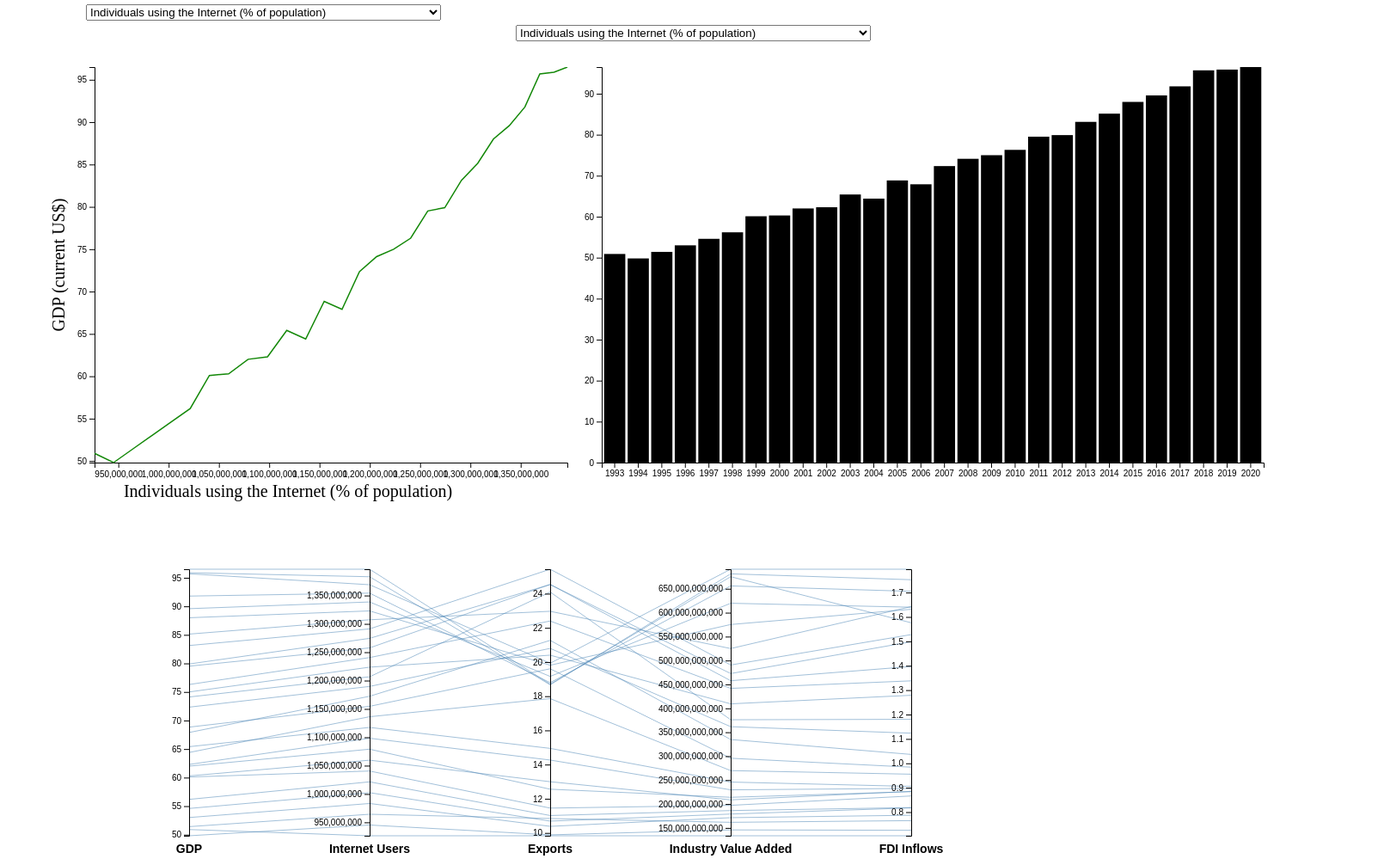
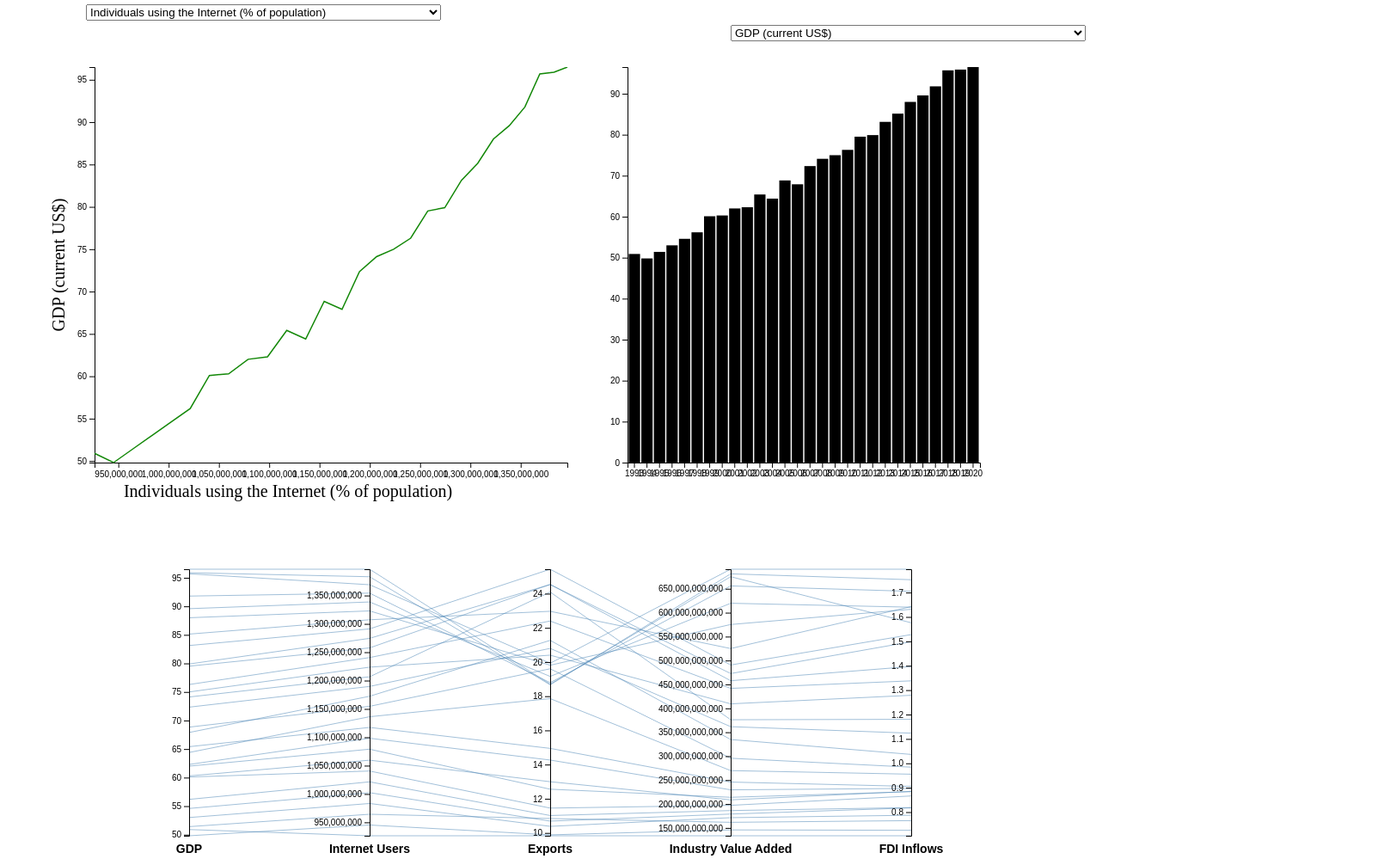
Before and after one commit to RussellChien/ecs163-24w-finalproj-india, a plain HTML site: page index.html in a window 1280 px wide. Shown: the whole page at 86% size, 1610 px wide, since content can reach past the window. Drawn offline with nearby package versions, Linux system fonts and the light colour scheme.

Commit message:
add bar chart transitions + fix bar selector + tooltip works now

```diff
--- a/main.js
+++ b/main.js
@@ -90,13 +90,11 @@ d3.csv("data/india_dataset.csv").then(rawData => {
     console.log(rawData)
     var svg = d3.select("#line-graph")
         .append("svg")
-        // const g1 = svg.append("g")
         .attr("width", width + 60)
         .attr("height", height + 60)
         .attr("transform", `translate(${margin.left}, ${margin.top + 20})`)
 
     // x axis
-    // g1
     svg.append("text")
         .classed("x_label", true)
         .attr("x", width / 2)
@@ -106,7 +104,6 @@ d3.csv("data/india_dataset.csv").then(rawData => {
         .text("Individuals using the Internet (% of population)")
 
     // y axis
-    //g1
     svg.append("text")
         .attr("x", -(height / 2))
         .attr("y", 15)
@@ -142,7 +139,6 @@ d3.csv("data/india_dataset.csv").then(rawData => {
 
     let xAxisCall = d3.axisBottom(x1)
         .ticks(7)
-    //g1
     svg.append("g")
         .classed("x_axis", true)
         .attr("transform", `translate(${50}, ${height})`)
@@ -180,7 +176,6 @@ d3.csv("data/india_dataset.csv").then(rawData => {
 
     let yAxisCall = d3.axisLeft(y1)
         .ticks(13)
-    //g1
     svg.append("g").attr("transform", `translate(${50}, ${0})`).call(yAxisCall)
 
     const filteredData = rawData.filter(d => d.IndicatorName === "Individuals using the Internet (% of population)" || d.IndicatorCode === "EG.ELC.ACCS.ZS")
@@ -191,7 +186,7 @@ d3.csv("data/india_dataset.csv").then(rawData => {
         grpah1dataPoints.push(graph1point)
     }
     console.log(grpah1dataPoints)
-    let graph_path = //g1
+    let graph_path =
         svg.append("path")
             .datum(grpah1dataPoints)
             .attr("transform", `translate(${50}, ${0})`)
@@ -245,7 +240,6 @@ d3.csv("data/india_dataset.csv").then(rawData => {
         xAxisCall = d3.axisBottom(x1)
             .ticks(7)
 
-        //g1
         svg.selectAll(".x_axis").transition().duration(5000).call(xAxisCall)
 
         let updatedFilteredData = rawData.filter(d => d.IndicatorName === new_option || d.IndicatorCode === "EG.ELC.ACCS.ZS")
@@ -288,10 +282,8 @@ d3.csv("data/india_dataset.csv").then(rawData => {
             .duration(5000)
             .attr("stroke-dashoffset", 0)
 
-        //g1
         svg.selectAll(".x_label").remove()
 
-        //g1
         svg.append("text")
             .classed("x_label", true)
             .attr("x", width / 2)
@@ -299,10 +291,7 @@ d3.csv("data/india_dataset.csv").then(rawData => {
             .attr("font-size", "20px")
             .attr("text-anchor", "middle")
             .text(optionLabels[new_option])
-
     })
-
-
 })
 
 // parallel coordinates plot
@@ -324,8 +313,6 @@ d3.csv("data/india_dataset_gdpindicators.csv").then(rawData => {
         .attr("height", height + margin.top + margin.bottom)
         .append("g")
         .attr("transform", "translate(" + margin.left + "," + margin.top + ")");
-
-
 
     var yScales = {};
     dimensions.forEach(function (dimension) {
@@ -377,14 +364,11 @@ d3.csv("data/india_dataset_gdpindicators.csv").then(rawData => {
         .style("font-weight", "bold")
         .style("fill", "black")
         .style("font-size", "14px");
-
-
-
 })
 
 d3.select('#bar_selector')
     .selectAll("options")
-    .data(options)
+    .data(dimensions)
     .enter()
     .append('option')
     .text(function (d) { return d; })
@@ -405,7 +389,7 @@ d3.csv("data/india_dataset_gdpindicators.csv").then(rawData => {
     console.log(data)
 
     var margin = { top: 30, right: 140, bottom: 60, left: 90 },
-        width = 1000 - margin.left - margin.right,
+        width = screenWidth / 2 - margin.left - margin.right,
         height = 550 - margin.top - margin.bottom;
 
     var svg = d3.select("#bar-chart")
@@ -423,7 +407,7 @@ d3.csv("data/india_dataset_gdpindicators.csv").then(rawData => {
 
     function updateChart(selectedOption) {
         // Clear existing bars
-        svg.selectAll(".bar").remove();
+        //svg.selectAll(".bar").remove();
         console.log(selectedOption)
 
         // Recalculate y domain based on selected option
@@ -432,15 +416,42 @@ d3.csv("data/india_dataset_gdpindicators.csv").then(rawData => {
         // Redraw bars
         svg.selectAll(".bar")
             .data(data)
-            .enter().append("rect")
-            .attr("class", "bar")
+            .transition()
+            .duration(5000)
+            //.enter().append("rect")
+            //.attr("class", "bar")
             .attr("x", d => x(d.Year))
             .attr("width", x.bandwidth())
             .attr("y", d => y(d[selectedOption]))
             .attr("height", d => height - y(d[selectedOption]));
 
         // Optionally, update the y-axis if the scale significantly changes between indicators
-        svg.select(".y-axis").call(d3.axisLeft(y));
+        //svg.select(".y-axis").call(d3.axisLeft(y));
+        svg.select(".y-axis").transition().duration(5000).call(d3.axisLeft(y));
+
+        svg.selectAll(".bar")
+            .data(data)
+            .enter().append("rect")
+            .attr("class", "bar")
+            .attr("x", d => x(d.Year))
+            .attr("width", x.bandwidth())
+            .attr("y", d => y(d[selectedOption]))
+            .attr("height", d => height - y(d[selectedOption]))
+            .on("mouseover", function (event, d) {
+                d3.select("#tooltip")
+                    .style("visibility", "visible")
+                    .html(`Year: ${d.Year}<br>${selectedOption}: ${d[selectedOption]}`);
+            })
+            .on("mousemove", function (event) {
+                d3.select("#tooltip")
+                    .style("top", (event.pageY - 10) + "px")
+                    .style("left", (event.pageX + 10) + "px");
+            })
+            .on("mouseout", function () {
+                d3.select("#tooltip")
+                    .style("visibility", "hidden");
+            });
+
     }
 
     // Initial chart setup
@@ -460,28 +471,8 @@ d3.csv("data/india_dataset_gdpindicators.csv").then(rawData => {
     d3.select('#bar_selector').on("change", function (d) {
         let selectedOption = d3.select(this).property("value");
         updateChart(barOptions[selectedOption]);
+
+
+
     });
-
-    svg.selectAll(".bar")
-        .data(data)
-        .enter().append("rect")
-        .attr("class", "bar")
-        .attr("x", d => x(d.Year))
-        .attr("width", x.bandwidth())
-        .attr("y", d => y(d[selectedOption]))
-        .attr("height", d => height - y(d[selectedOption]))
-        .on("mouseover", function (event, d) {
-            d3.select("#tooltip")
-                .style("visibility", "visible")
-                .html(`Year: ${d.Year}<br>${selectedOption}: ${d[selectedOption]}`);
-        })
-        .on("mousemove", function (event) {
-            d3.select("#tooltip")
-                .style("top", (event.pageY - 10) + "px")
-                .style("left", (event.pageX + 10) + "px");
-        })
-        .on("mouseout", function () {
-            d3.select("#tooltip")
-                .style("visibility", "hidden");
-        });
 });
--- a/styles.css
+++ b/styles.css
@@ -7,7 +7,7 @@
 }
 #bar_selector {
     margin-top: 5px;
-    margin-left: 600px;
+    margin-left: 850px;
 }
 #line_selector {
     margin-top: 5px;
```
